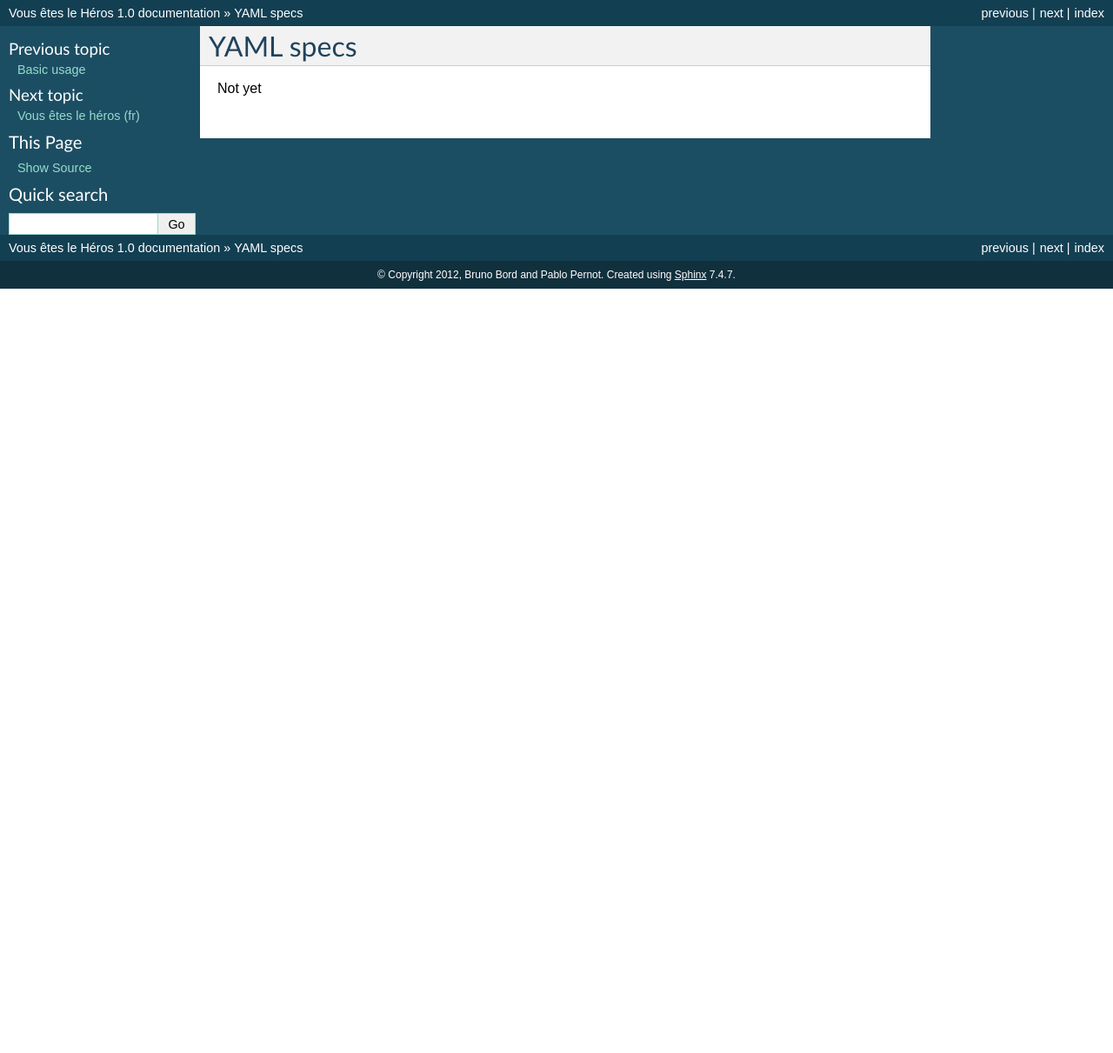
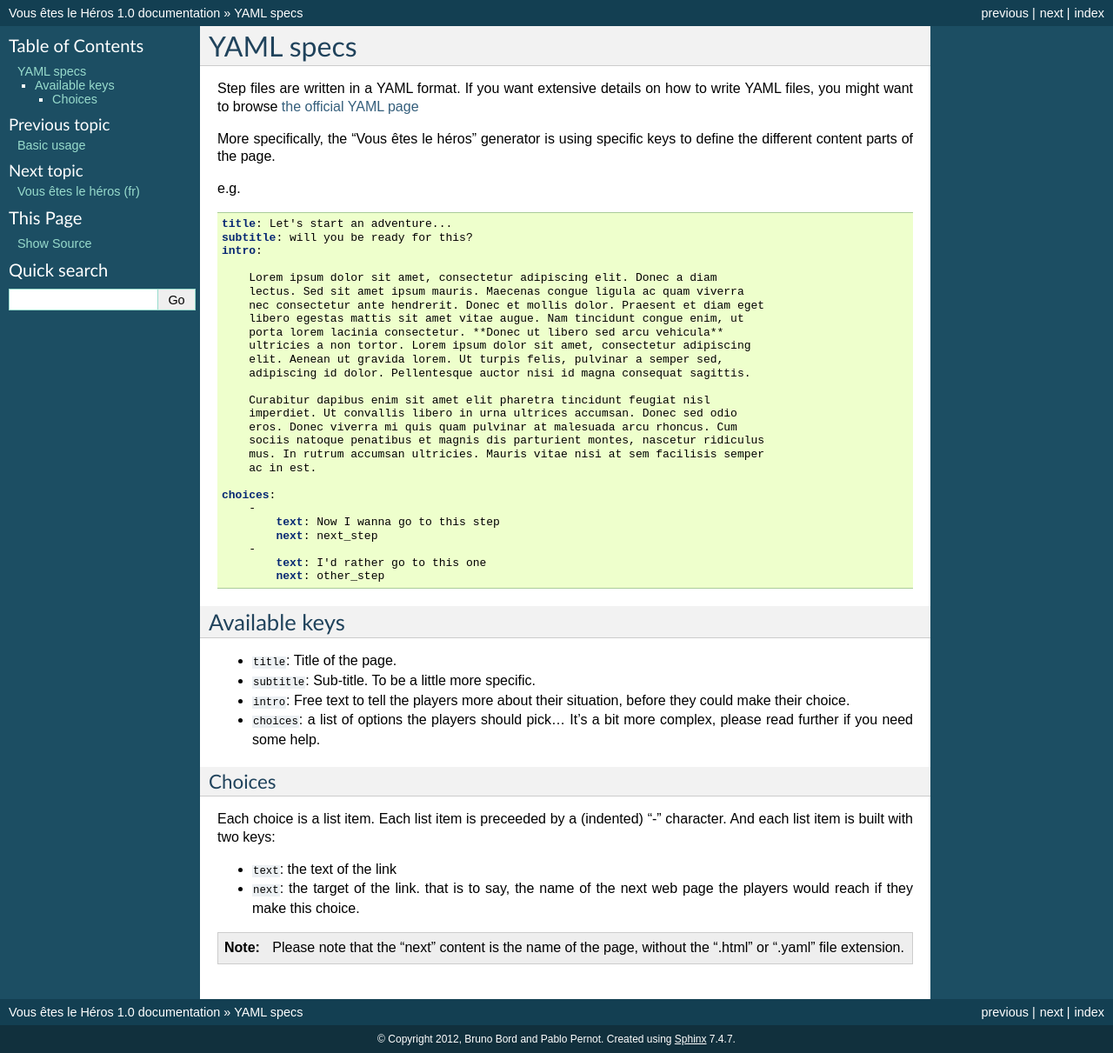
Before and after one commit to brunobord/vousetesleheros, a Sphinx documentation site: the page built from docs/yaml_specs.rst, in a window 1280 px wide. Shown: the whole page at 87% size. Built offline with Sphinx 7.4.7, drawn with Linux system fonts in a browser that asks for light colours; before the commit the page ends 900 px from its top, so only the background shows below that.

Commit message:
yaml specs

```diff
--- a/docs/yaml_specs.rst
+++ b/docs/yaml_specs.rst
@@ -2,4 +2,65 @@
 YAML specs
 ==========
 
-Not yet
+Step files are written in a YAML format. If you want extensive details on how to
+write YAML files, you might want to browse `the official YAML page <http://yaml.org/>`_
+
+More specifically, the "Vous êtes le héros" generator is using specific keys to
+define the different content parts of the page.
+
+e.g.
+
+.. code-block:: yaml
+
+    title: Let's start an adventure...
+    subtitle: will you be ready for this?
+    intro:
+
+        Lorem ipsum dolor sit amet, consectetur adipiscing elit. Donec a diam
+        lectus. Sed sit amet ipsum mauris. Maecenas congue ligula ac quam viverra
+        nec consectetur ante hendrerit. Donec et mollis dolor. Praesent et diam eget
+        libero egestas mattis sit amet vitae augue. Nam tincidunt congue enim, ut
+        porta lorem lacinia consectetur. **Donec ut libero sed arcu vehicula**
+        ultricies a non tortor. Lorem ipsum dolor sit amet, consectetur adipiscing
+        elit. Aenean ut gravida lorem. Ut turpis felis, pulvinar a semper sed,
+        adipiscing id dolor. Pellentesque auctor nisi id magna consequat sagittis.
+
+        Curabitur dapibus enim sit amet elit pharetra tincidunt feugiat nisl
+        imperdiet. Ut convallis libero in urna ultrices accumsan. Donec sed odio
+        eros. Donec viverra mi quis quam pulvinar at malesuada arcu rhoncus. Cum
+        sociis natoque penatibus et magnis dis parturient montes, nascetur ridiculus
+        mus. In rutrum accumsan ultricies. Mauris vitae nisi at sem facilisis semper
+        ac in est.
+
+    choices:
+        -
+            text: Now I wanna go to this step
+            next: next_step
+        -
+            text: I'd rather go to this one
+            next: other_step
+
+Available keys
+==============
+
+* ``title``: Title of the page.
+* ``subtitle``: Sub-title. To be a little more specific.
+* ``intro``: Free text to tell the players more about their situation, before
+  they could make their choice.
+* ``choices``: a list of options the players should pick... It's a bit more
+  complex, please read further if you need some help.
+
+Choices
+-------
+
+Each choice is a list item. Each list item is preceeded by a (indented) "-"
+character. And each list item is built with two keys:
+
+* ``text``: the text of the link
+* ``next``: the target of the link. that is to say, the name of the next web page
+  the players would reach if they make this choice.
+
+.. note::
+
+    Please note that the "next" content is the name of the page, without the
+    ".html" or  ".yaml" file extension.
```
